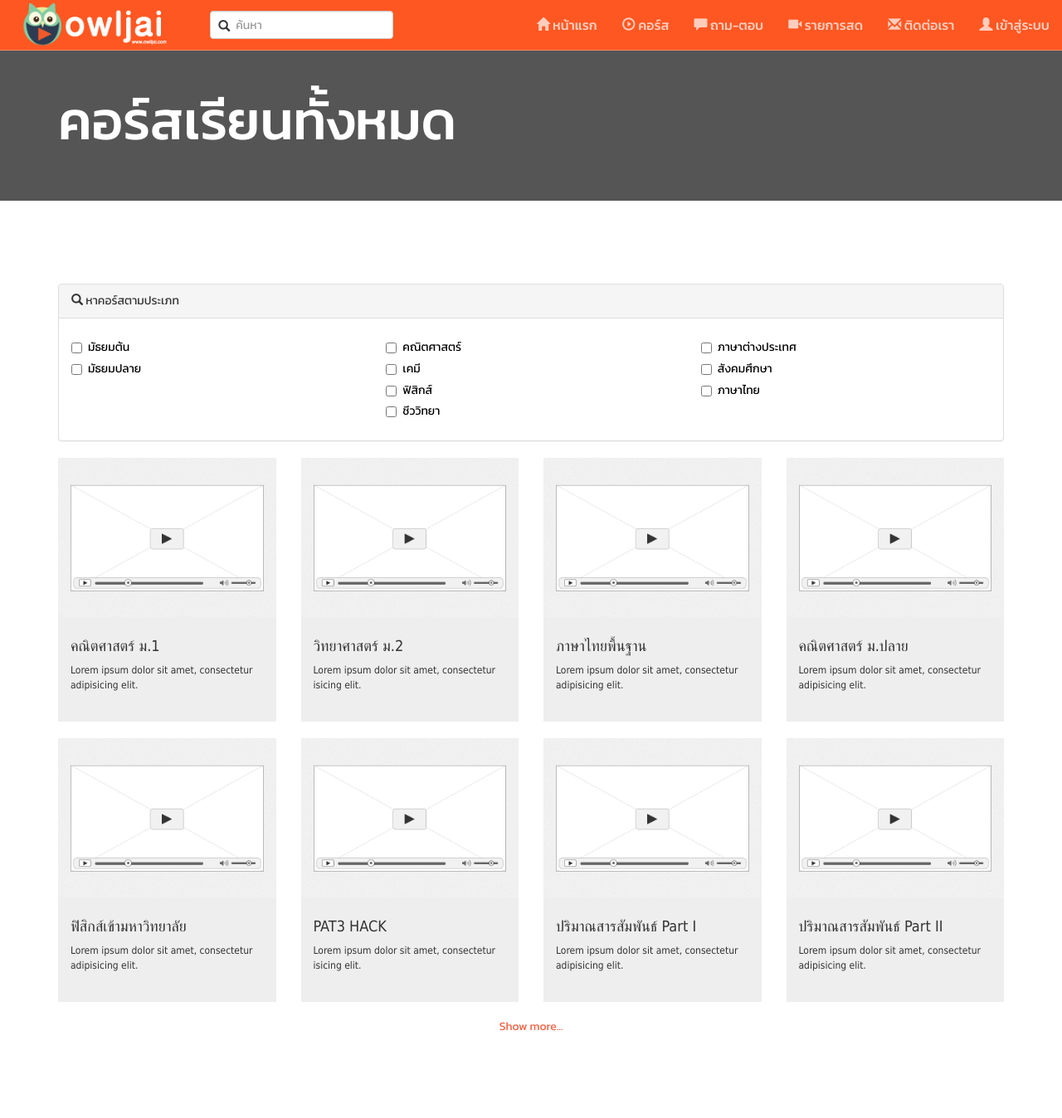
After one commit to winwanwon/OWLJAI, a PHP site: page /courses.php in a window 1280 px wide. The commit adds this page. Shown: the whole page at 83% size. Run offline with PHP 8.4, Linux system fonts and the light colour scheme.

Commit message:
no message

```diff
--- /dev/null
+++ b/courses.php
@@ -0,0 +1,230 @@
+<!DOCTYPE html>
+<html lang="en">
+<head>
+  <meta charset="UTF-8">
+  <title>Document</title>
+  <meta charset="utf-8">
+  <meta http-equiv="X-UA-Compatible" content="IE=edge">
+  <meta name="viewport" content="width=device-width, initial-scale=1">
+  <meta name="description" content="">
+  <meta name="author" content="">
+
+  <title>OWLJAI: เอาใจนักเรียน ไม่ทิ้งติวเตอร์</title>
+
+  <link rel="apple-touch-icon" sizes="57x57" href="favicon/apple-icon-57x57.png">
+  <link rel="apple-touch-icon" sizes="60x60" href="favicon/apple-icon-60x60.png">
+  <link rel="apple-touch-icon" sizes="72x72" href="favicon/apple-icon-72x72.png">
+  <link rel="apple-touch-icon" sizes="76x76" href="favicon/apple-icon-76x76.png">
+  <link rel="apple-touch-icon" sizes="114x114" href="favicon/apple-icon-114x114.png">
+  <link rel="apple-touch-icon" sizes="120x120" href="favicon/apple-icon-120x120.png">
+  <link rel="apple-touch-icon" sizes="144x144" href="favicon/apple-icon-144x144.png">
+  <link rel="apple-touch-icon" sizes="152x152" href="favicon/apple-icon-152x152.png">
+  <link rel="apple-touch-icon" sizes="180x180" href="favicon/apple-icon-180x180.png">
+  <link rel="icon" type="image/png" sizes="192x192"  href="favicon/android-icon-192x192.png">
+  <link rel="icon" type="image/png" sizes="32x32" href="favicon/favicon-32x32.png">
+  <link rel="icon" type="image/png" sizes="96x96" href="favicon/favicon-96x96.png">
+  <link rel="icon" type="image/png" sizes="16x16" href="favicon/favicon-16x16.png">
+  <link rel="manifest" href="favicon/manifest.json">
+  <meta name="msapplication-TileColor" content="#ffffff">
+  <meta name="msapplication-TileImage" content="favicon/ms-icon-144x144.png">
+  <meta name="theme-color" content="#ffffff">
+
+  <!-- Bootstrap Core CSS -->
+  <link rel="stylesheet" href="css/bootstrap.min.css" type="text/css">
+
+  <!-- Custom Fonts -->
+  <link href='https://fonts.googleapis.com/css?family=Kanit:400,300,500,600,200&subset=thai,latin' rel='stylesheet' type='text/css'>
+  <link href='http://fonts.googleapis.com/css?family=Open+Sans:300italic,400italic,600italic,700italic,800italic,400,300,600,700,800' rel='stylesheet' type='text/css'>
+  <link href='http://fonts.googleapis.com/css?family=Merriweather:400,300,300italic,400italic,700,700italic,900,900italic' rel='stylesheet' type='text/css'>
+  <link rel="stylesheet" href="font-awesome/css/font-awesome.min.css" type="text/css">
+
+  <!-- Plugin CSS -->
+  <link rel="stylesheet" href="css/animate.min.css" type="text/css">
+  <link rel="stylesheet" href="css/jquery.tiles.min.css" type="text/css">
+
+  <!-- Custom CSS -->
+  <link rel="stylesheet" href="css/creative.css" type="text/css">
+  <link rel="stylesheet" href="css/main.css" type="text/css">
+
+  <style>
+  h2 {
+    color: #000;
+  }
+  </style>
+</head>
+<body>
+  <?php include("nav-bar.php") ?>
+  <header>
+    <div class="container">
+      <div style="margin: 60px auto; padding-top: 30px;"  class="text-left">
+        <h1>คอร์สเรียนทั้งหมด</h1></div>
+      </div>
+
+      <section id="content" style="background: #FFF; color:#000;">
+        <div class="container">
+          <div class="row">
+            <div class="col-md-12">
+              <div class="panel panel-default text-left">
+                <div class="panel-heading">
+                  <span class="glyphicon glyphicon-search"></span> หาคอร์สตามประเภท
+                </div>
+                <div class="panel-body">
+                  <div class="row">
+                    <div class="col-md-4">
+                      <div class="checkbox">
+                        <label class="checkbox-inline">
+                          <input id="preHighCheck" type="checkbox"> มัธยมต้น
+                        </label>
+                      </div>
+                      <div class="checkbox">
+                        <label class="checkbox-inline">
+                          <input id="highCheck" type="checkbox"> มัธยมปลาย
+                        </label>
+                      </div>
+                    </div>
+                    <div class="col-md-4">
+                      <div class="checkbox">
+                        <label class="checkbox-inline">
+                          <input type="checkbox" id="mathCheckbox" value="math"> คณิตศาสตร์
+                        </label>
+                      </div>
+                      <div class="checkbox">
+                        <label class="checkbox-inline">
+                          <input type="checkbox" id="chemCheckbox" value="option2"> เคมี
+                        </label>
+                      </div>
+                      <div class="checkbox">
+                        <label class="checkbox-inline">
+                          <input type="checkbox" id="physicCheckbox" value="option3"> ฟิสิกส์
+                        </label>
+                      </div>
+                      <div class="checkbox">
+                        <label class="checkbox-inline">
+                          <input type="checkbox" id="bioCheckbox" value="option3"> ชีววิทยา
+                        </label>
+                      </div>
+                    </div>
+                    <div class="col-md-4">
+                      <div class="checkbox">
+                        <label class="checkbox-inline">
+                          <input type="checkbox" id="foreignCheckbox" value="option3"> ภาษาต่างประเทศ
+                        </label>
+                      </div>
+                      <div class="checkbox">
+                        <label class="checkbox-inline">
+                          <input type="checkbox" id="socCheckbox" value="option3"> สังคมศึกษา
+                        </label>
+                      </div>
+                      <div class="checkbox">
+                        <label class="checkbox-inline">
+                          <input type="checkbox" id="thaiCheckbox" value="option3"> ภาษาไทย
+                        </label>
+                      </div>
+                    </div>
+                  </div>
+                </div>
+              </div>
+            </div>
+          </div>
+          <div class="row">
+            <div class="col-md-3">
+              <img src="img/video_frame.png" class="img-responsive" alt="">
+              <div class="text-left vid-description vid-description-small">
+                <h4>คณิตศาสตร์ ม.1</h4>
+                <p>Lorem ipsum dolor sit amet, consectetur adipisicing elit.</p>
+              </div>
+            </div>
+            <div class="col-md-3">
+              <img src="img/video_frame.png" class="img-responsive" alt="">
+              <div class="text-left vid-description vid-description-small">
+                <h4>วิทยาศาสตร์ ม.2</h4>
+                <p>Lorem ipsum dolor sit amet, consectetur <adip></adip>isicing elit.</p>
+              </div>
+            </div>
+
+            <div class="col-md-3">
+              <img src="img/video_frame.png" class="img-responsive" alt="">
+              <div class="text-left vid-description vid-description-small">
+                <h4>ภาษาไทยพื้นฐาน</h4>
+                <p>Lorem ipsum dolor sit amet, consectetur adipisicing elit.</p>
+              </div>
+            </div>
+
+            <div class="col-md-3 highSchoolCourse">
+              <img src="img/video_frame.png" class="img-responsive" alt="">
+              <div class="text-left vid-description vid-description-small">
+                <h4>คณิตศาสตร์ ม.ปลาย</h4>
+                <p>Lorem ipsum dolor sit amet, consectetur adipisicing elit.</p>
+              </div>
+            </div>
+          </div>
+          <br>
+          <div class="row appendrow">
+            <div class="col-md-3 highSchoolCourse">
+              <img src="img/video_frame.png" class="img-responsive" alt="">
+              <div class="text-left vid-description vid-description-small">
+                <h4>ฟิสิกส์เข้ามหาวิทยาลัย</h4>
+                <p>Lorem ipsum dolor sit amet, consectetur adipisicing elit.</p>
+              </div>
+            </div>
+            <div class="col-md-3 highSchoolCourse">
+              <img src="img/video_frame.png" class="img-responsive" alt="">
+              <div class="text-left vid-description vid-description-small">
+                <h4>PAT3 HACK</h4>
+                <p>Lorem ipsum dolor sit amet, consectetur <adip></adip>isicing elit.</p>
+              </div>
+            </div>
+
+            <div class="col-md-3 highSchoolCourse">
+              <img src="img/video_frame.png" class="img-responsive" alt="">
+              <div class="text-left vid-description vid-description-small">
+                <h4>ปริมาณสารสัมพันธ์ Part I</h4>
+                <p>Lorem ipsum dolor sit amet, consectetur adipisicing elit.</p>
+              </div>
+            </div>
+
+            <div class="col-md-3 highSchoolCourse">
+              <img src="img/video_frame.png" class="img-responsive" alt="">
+              <div class="text-left vid-description vid-description-small">
+                <h4>ปริมาณสารสัมพันธ์ Part II</h4>
+                <p>Lorem ipsum dolor sit amet, consectetur adipisicing elit.</p>
+              </div>
+            </div>
+          </div>
+          <br>
+          <div class="row">
+            <div class="col-md-12 text-center">
+              <a id="show_more" href="#">Show more...</a>
+            </div>
+          </div>
+        </div>
+      </section>
+
+      <!-- jQuery -->
+      <script src="js/jquery.js"></script>
+
+      <!-- Bootstrap Core JavaScript -->
+      <script src="js/bootstrap.min.js"></script>
+
+      <!-- Plugin JavaScript -->
+      <script src="js/jquery.easing.min.js"></script>
+      <script src="js/jquery.fittext.js"></script>
+      <script src="js/jquery.tiles.min.js"></script>
+      <script src="js/wow.min.js"></script>
+
+      <!-- Custom Theme JavaScript -->
+      <script src="js/creative.js"></script>
+      <script>
+      $(document).ready( function(){
+        $('#preHighCheck').click(function () {
+          $(".highSchoolCourse").toggle(!this.checked);
+        });
+
+        $('#show_more').click(function () {
+          var appender = $(".appendrow:last").HTML();
+          $(".appendrow:last").append(appender);
+        });
+      })
+      </script>
+    </body>
+    </html>
--- a/css/creative.css
+++ b/css/creative.css
@@ -132,6 +132,7 @@ aside {
 .navbar-default .nav>li.active>a:focus:hover {
     background-color: transparent;
 }
+
 
 @media(min-width:768px) {
     .navbar-default {
@@ -487,3 +488,45 @@ img::-moz-selection {
 body {
     webkit-tap-highlight-color: #222;
 }
+
+/* align icon */
+.left-addon .glyphicon  { left:  0px;}
+.right-addon .glyphicon { right: 0px;}
+
+/* add padding  */
+.left-addon input  { padding-left:  30px; }
+.right-addon input { padding-right: 30px; }
+
+.label-as-badge {
+    border-radius: 1em;
+}
+
+.navbar-inner{
+    /*height: 90px*/
+    min-height: 60px
+    }
+.navbar .brand{
+    padding: 0 10px;
+}
+.navbar .nav > li > a {
+    padding: 20px 15px;
+    /*padding: 35px 15px;*/
+}
+.navbar .btn-navbar {
+    /*margin-right: 0px;*/
+    margin-top:15px;
+}
+.brand img{
+    margin-top: 5px
+}
+@media (max-width:768px) {
+    .brand img{
+        margin-bottom: 5px
+    }
+    .navbar .btn-navbar{
+        /*margin-right: -15px;*/
+    }
+    .navbar .nav > li > a {
+        padding: 10px 15px;
+    }
+}
--- a/css/main.css
+++ b/css/main.css
@@ -43,47 +43,7 @@
   pointer-events: none;
 }
 
-/* align icon */
-.left-addon .glyphicon  { left:  0px;}
-.right-addon .glyphicon { right: 0px;}
 
-/* add padding  */
-.left-addon input  { padding-left:  30px; }
-.right-addon input { padding-right: 30px; }
-
-.label-as-badge {
-    border-radius: 1em;
-}
-
-.navbar-inner{
-    /*height: 90px*/
-    min-height: 60px
-    }
-.navbar .brand{
-    padding: 0 10px;
-}
-.navbar .nav > li > a {
-    padding: 20px 15px;
-    /*padding: 35px 15px;*/
-}
-.navbar .btn-navbar {
-    /*margin-right: 0px;*/
-    margin-top:15px;
-}
-.brand img{
-    margin-top: 5px
-}
-@media (max-width:768px) {
-    .brand img{
-        margin-bottom: 5px
-    }
-    .navbar .btn-navbar{
-        /*margin-right: -15px;*/
-    }
-    .navbar .nav > li > a {
-        padding: 10px 15px;
-    }
-}
 
 textarea {
       font-family: 'Tahoma','Helvetica Neue', sans-serif;
--- a/nav-bar.php
+++ b/nav-bar.php
@@ -26,13 +26,13 @@
           <a class="page-scroll" href="index.php"><span class="glyphicon glyphicon-home" aria-hidden="true"></span> หน้าแรก</a>
         </li>
         <li>
-          <a class="page-scroll" href="#"><span class="glyphicon glyphicon-play-circle" aria-hidden="true"></span> คอร์ส</a>
+          <a class="page-scroll" href="courses.php"><span class="glyphicon glyphicon-play-circle" aria-hidden="true"></span> คอร์ส</a>
         </li>
         <li>
           <a class="page-scroll" href="askboard.php"><span class="glyphicon glyphicon-comment" aria-hidden="true"></span> ถาม-ตอบ</a>
         </li>
         <li>
-          <a class="page-scroll" href="#"><span class="glyphicon glyphicon-facetime-video" aria-hidden="true"></span> รายการสด</a>
+          <a class="page-scroll" href="livestream.php"><span class="glyphicon glyphicon-facetime-video" aria-hidden="true"></span> รายการสด</a>
         </li>
         <li>
           <a class="page-scroll" href="#"><span class="glyphicon glyphicon-envelope" aria-hidden="true"></span> ติดต่อเรา</a>
```
Also changed, not shown: index.php (+3 -4 lines), img/SS.jpg (added), img/SS3.jpg (added).
